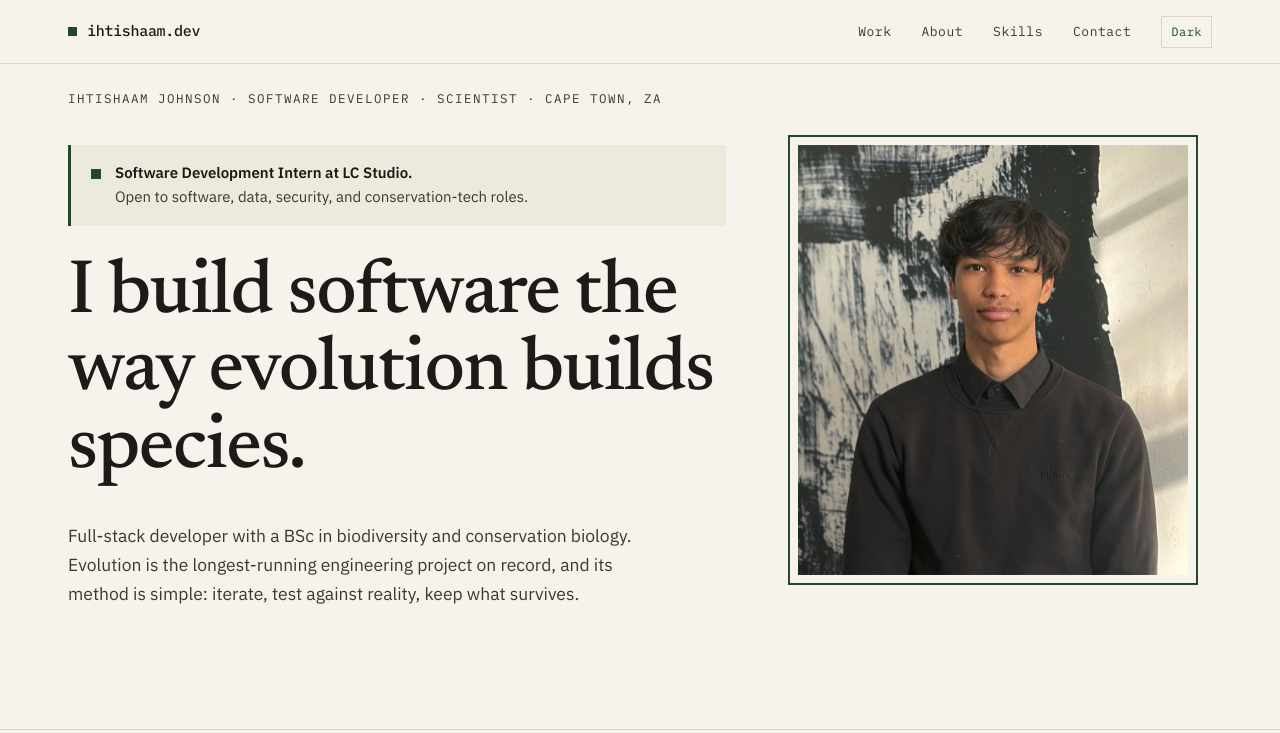
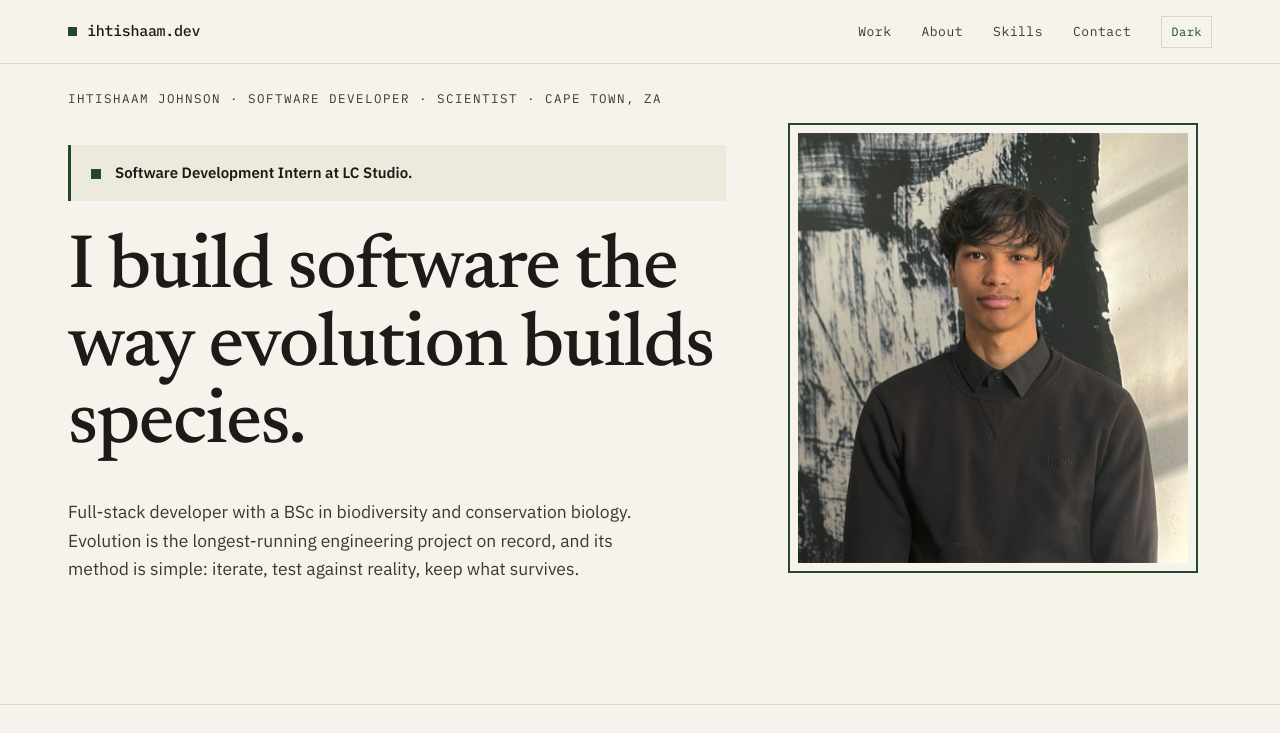
Before and after one commit to ihtishaamj63-web/ihtishaam-portfolio, a Vue app: page / in a window 1280 px wide. Shown: the top 733 px of the page. Built offline with nearby package versions, Linux system fonts and the light colour scheme.

Commit message:
Remove outdated availability statement

```diff
--- a/src/components/HeroSection.vue
+++ b/src/components/HeroSection.vue
@@ -19,7 +19,6 @@
           <span class="status-sq" aria-hidden="true"></span>
           <span class="status-copy">
             <strong>Software Development Intern at LC Studio.</strong>
-            <span>Open to software, data, security, and conservation-tech roles.</span>
           </span>
         </p>
         <h1>I build software the way evolution builds species.</h1>
```
